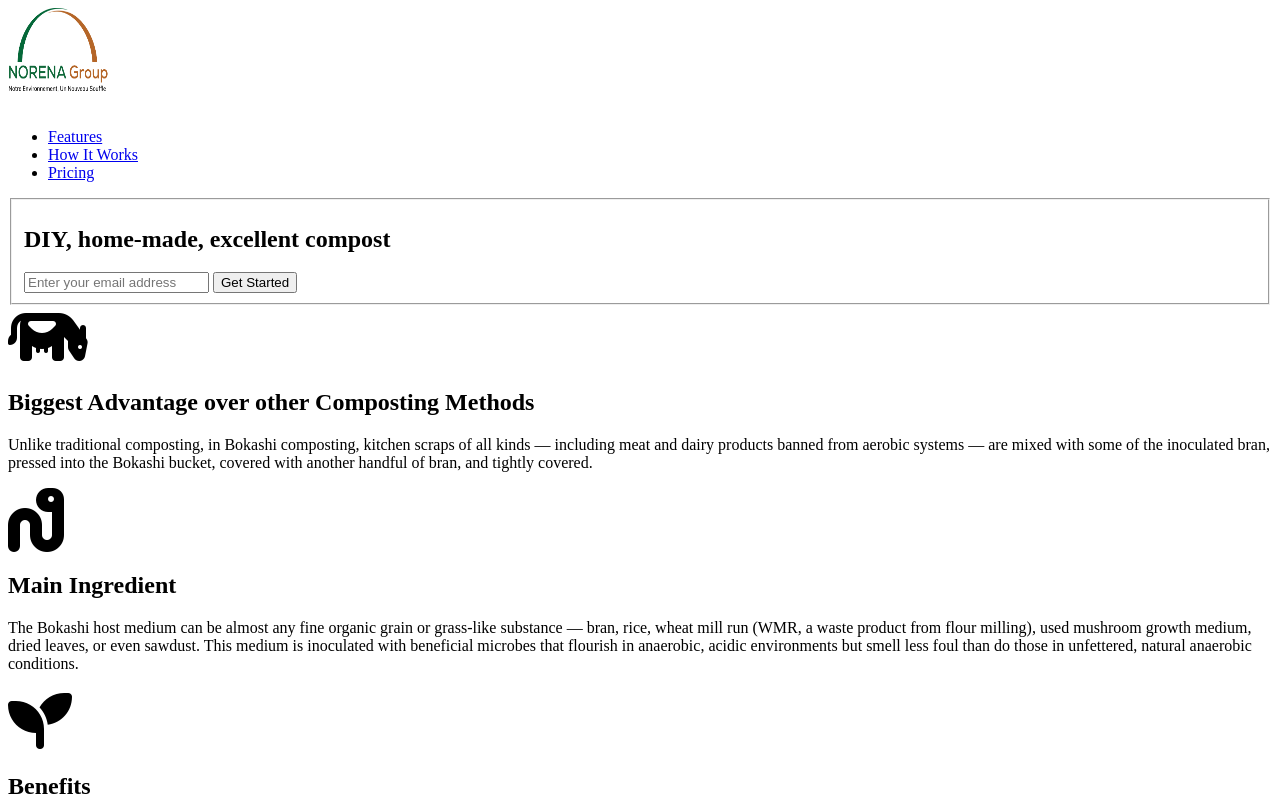
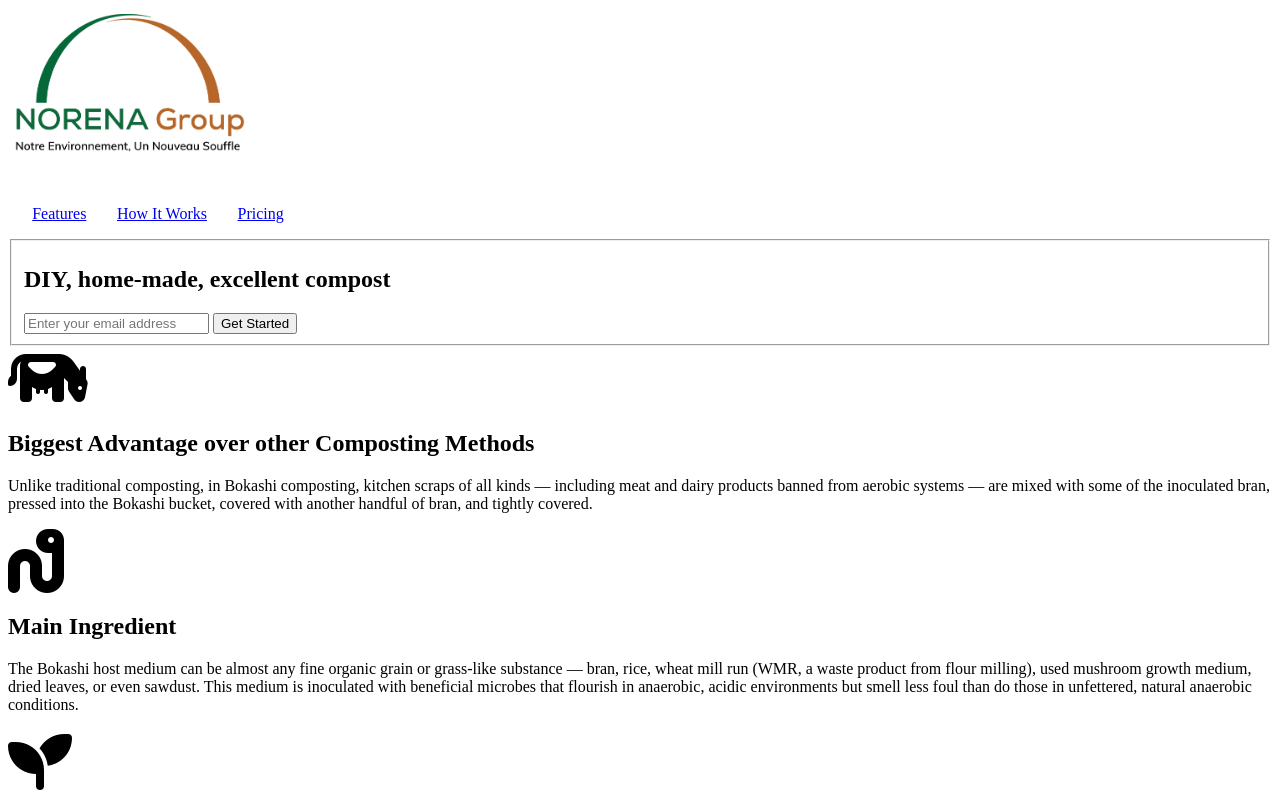
Before and after one commit to remicoding/product-landing-page-project, a plain HTML site: page index.html in a window 1280 px wide. Shown: the top 803 px of the page. Drawn offline with Linux system fonts and the light colour scheme.

Commit message:
styled the nav bars on the page

```diff
--- a/css/styles.css
+++ b/css/styles.css
@@ -1,6 +1,35 @@
 header > img {
-    height: 100px;
-    width: 100px;
+    width: max(100px, 18vw);
+    padding: 0.4rem;
+}
+
+nav {
+    width: 50%;
+    max-width: 300px;
+    height: 50px;
+}
+
+nav > ul {
+    display: flex;
+    justify-content: space-evenly;
+    flex-wrap: wrap;
+    align-items: center;
+    padding-inline-start: 0;
+    margin-block: 0;
+    height: 100%;
+}
+
+nav > ul > li {
+    color: #dfdfe2;
+    margin: 0 0.2rem;
+	padding: 0.2rem;
+	display: block;
+}
+
+nav > ul > li:hover {
+    background-color: #dfdfe2;
+    color: #1b1b32;
+    cursor: pointer;
 }
 
 #video {
```
